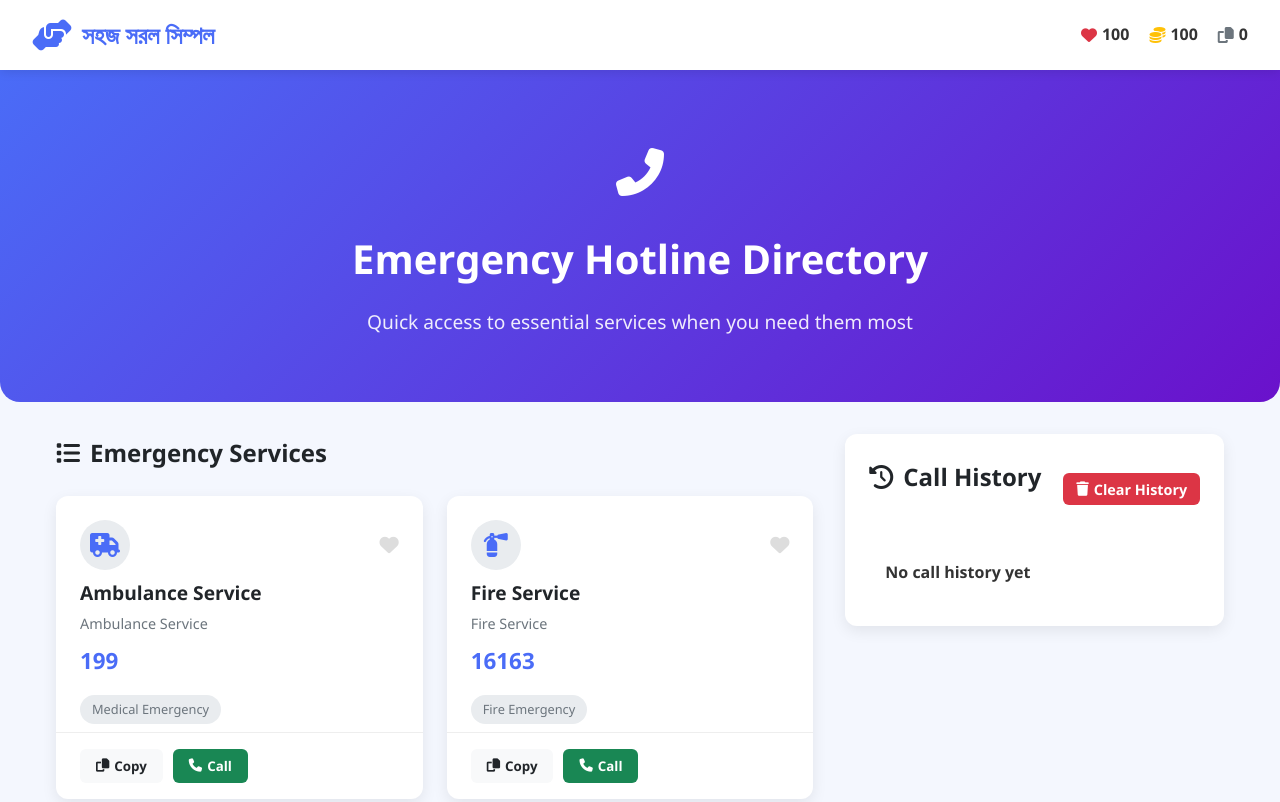
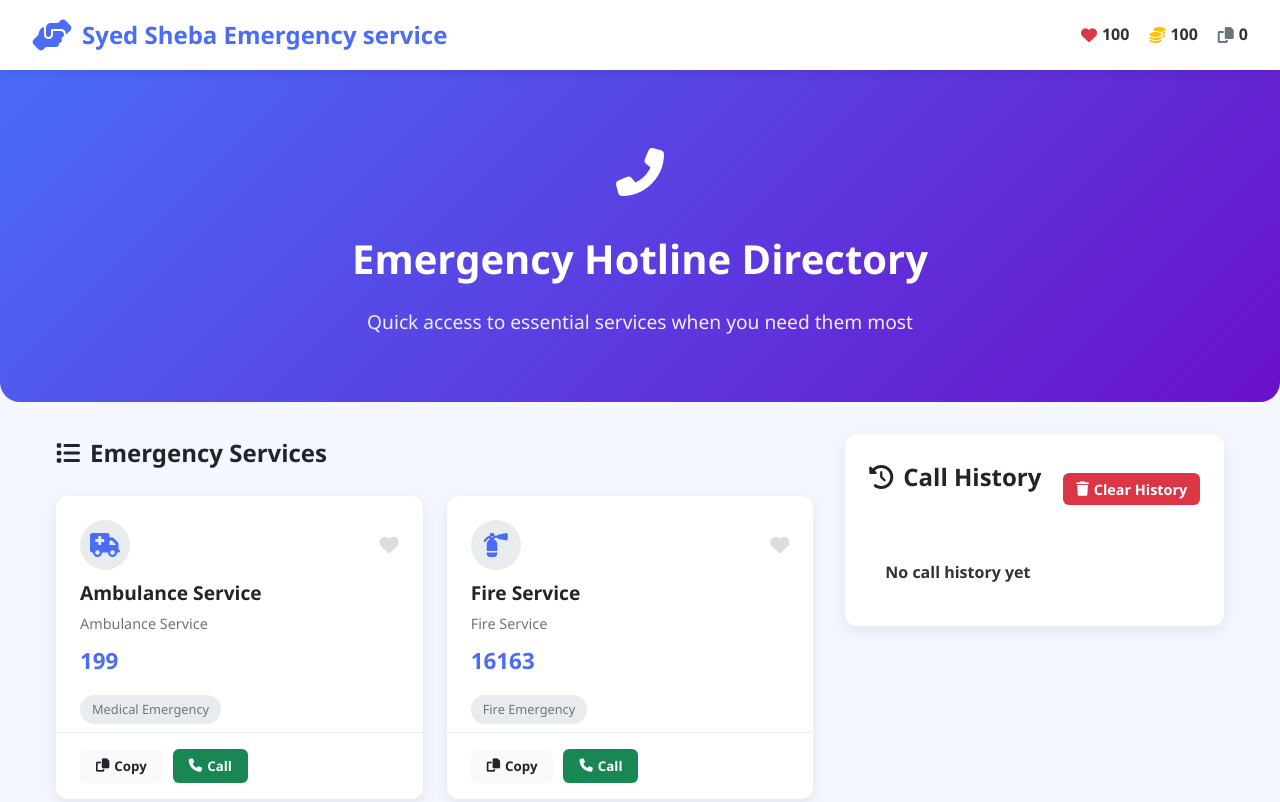
Before and after one commit to syedazfaralam/PH_assignment_5_emergencyhotline, a plain HTML site: page index.html in a window 1280 px wide. Shown: the top 802 px of the page. Drawn offline with Linux system fonts and the light colour scheme.

Commit message:
main heading change

```diff
--- a/index.html
+++ b/index.html
@@ -408,7 +408,7 @@
     <nav class="navbar">
         <div class="logo">
             <i class="fas fa-hands-helping fa-2x" style="color: #4a6cf7;"></i>
-            <span class="logo-text">সহজ সরল সিম্পল</span>
+            <span class="logo-text"> Syed Sheba Emergency service</span>
         </div>
         <div class="nav-right">
             <div class="nav-item">
```
